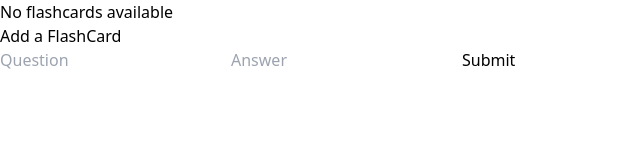
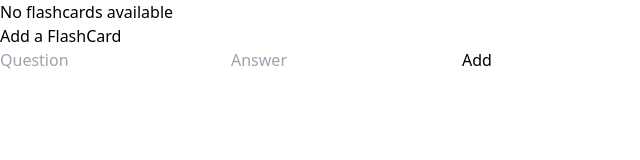
Before and after one commit to Neel-07/FlashCard, a React (Vite) app: page / in a window 1280 px wide. Shown: the top 160 px of the page, without its empty margins (0-640 px from the left). Built offline with nearby package versions, Linux system fonts and the light colour scheme.

Commit message:
Edit feature done

```diff
--- a/src/App.jsx
+++ b/src/App.jsx
@@ -1,26 +1,37 @@
-import React, { useState } from 'react'
-import FlashcardList from './components/FlashcardList'
-import AddCard from './components/AddCard'
+import React, { useState } from 'react';
+import FlashcardList from './components/FlashcardList';
+import AddCard from './components/AddCard';
 import './App.css';
-
 
 function App() {
   const [cards, setCards] = useState([]);
+  const [editCard, setEditCard] = useState(null);
 
-  const handleformSubmitData = (data)=>{setCards([...cards,data]) };
+  const handleformSubmitData = (data) => {
+    if (editCard !== null) {
+      setCards(cards.map((card, index) => (index === editCard ? data : card)));
+      setEditCard(null);
+    } else {
+      setCards([...cards, data]);
+    }
+  };
 
   const handleRemove = (id) => {
-    setCards(()=>cards.filter((item,index)=>index!=id))
-  }
+    setCards(() => cards.filter((item, index) => index !== id));
+  };
+
+  const handleEdit = (id) => {
+    setEditCard(id);
+  };
+
   return (
     <div className='w-full h-screen bg-zinc-300 flex items-center justify-center'>
       <div className='container mx-auto'>
-      <FlashcardList handleRemove={handleRemove} cards={cards}/>
-      <AddCard handleformSubmitData={handleformSubmitData}/>
+        <FlashcardList handleRemove={handleRemove} handleEdit={handleEdit} cards={cards} />
+        <AddCard handleformSubmitData={handleformSubmitData} editCard={editCard !== null ? cards[editCard] : null} />
+      </div>
     </div>
-    </div>
-
-  )
+  );
 }
 
-export default App
+export default App;
--- a/src/components/AddCard.jsx
+++ b/src/components/AddCard.jsx
@@ -1,23 +1,49 @@
-import React from 'react'
-import { useForm } from 'react-hook-form'
+import React, { useEffect } from 'react';
+import { useForm } from 'react-hook-form';
 
-function AddCard({handleformSubmitData}) {
-        const {register, handleSubmit, reset} = useForm();
-        const handleformSubmit = (data) => {
-           handleformSubmitData(data);
-           reset();
-        }
+function AddCard({ handleformSubmitData, editCard }) {
+  const { register, handleSubmit, reset, setValue } = useForm();
+
+  useEffect(() => {
+    if (editCard) {
+      setValue('Question', editCard.Question);
+      setValue('Answer', editCard.Answer);
+    } else {
+      reset();
+    }
+  }, [editCard, setValue, reset]);
+
+  const handleformSubmit = (data) => {
+    handleformSubmitData(data);
+    reset();
+  };
 
   return (
     <div className='mt-10 flex flex-col gap-10 justify-center'>
-        <h2 className=' mt-40 text-red-500 font-sans underline underline-offset-8 font-semibold text-3xl'>Add a FlashCard</h2>
-        <form  className=' flex gap-10' onSubmit={handleSubmit(handleformSubmit)}>
-            <input {...register('Question')} className='rounded-md px-2 py-1 text-base font-semibold outline-none ' type="text" placeholder='Question'/>
-            <input {...register('Answer')} className='rounded-md px-2 py-1 text-base font-semibold outline-none ' type="text"  placeholder='Answer'/>
-            <input  className='rounded-md px-5 py-1 bg-blue-500 text-white font-semibold 'type="submit" />
-        </form>
+      <h2 className='mt-40 text-red-500 font-sans underline underline-offset-8 font-semibold text-3xl'>
+        {editCard ? 'Edit FlashCard' : 'Add a FlashCard'}
+      </h2>
+      <form className='flex gap-10' onSubmit={handleSubmit(handleformSubmit)}>
+        <input
+          {...register('Question')}
+          className='rounded-md px-2 py-1 text-base font-semibold outline-none'
+          type='text'
+          placeholder='Question'
+        />
+        <input
+          {...register('Answer')}
+          className='rounded-md px-2 py-1 text-base font-semibold outline-none'
+          type='text'
+          placeholder='Answer'
+        />
+        <input
+          className='rounded-md px-5 py-1 bg-blue-500 text-white font-semibold'
+          type='submit'
+          value={editCard ? 'Update' : 'Add'}
+        />
+      </form>
     </div>
-  )
+  );
 }
 
-export default AddCard
+export default AddCard;
--- a/src/components/Flashcard.jsx
+++ b/src/components/Flashcard.jsx
@@ -1,6 +1,6 @@
 import React, { useState } from "react";
 
-function Flashcard({ card, handleRemove, id }) {
+function Flashcard({ card, handleRemove, handleEdit, id }) {
   const [flip, setFlip] = useState(false);
 
   if (!card) {
@@ -19,7 +19,13 @@ function Flashcard({ card, handleRemove, id }) {
           {card.Question}
         </h1>
         <div className="buttons flex gap-4">
-          <button className=" ml-2 px-5 py-1 bg-red-600 text-xs rounded-md font-semibold text-white mt-4">
+          <button
+            onClick={(e) => {
+              e.stopPropagation();
+              handleEdit(id);
+            }}
+            className="ml-2 px-5 py-1 bg-blue-600 text-xs rounded-md font-semibold text-white mt-4"
+          >
             Edit
           </button>
           <button
@@ -29,7 +35,7 @@ function Flashcard({ card, handleRemove, id }) {
             }}
             className="px-3 py-1 bg-red-600 text-xs rounded-md font-semibold text-white mt-4"
           >
-            Remove It
+            Remove
           </button>
         </div>
       </div>
--- a/src/components/FlashcardList.jsx
+++ b/src/components/FlashcardList.jsx
@@ -2,7 +2,7 @@ import React, { useState } from 'react';
 import { FaArrowLeft, FaArrowRight } from 'react-icons/fa';
 import Flashcard from './Flashcard';
 
-function FlashcardList({ cards, handleRemove }) {
+function FlashcardList({ cards, handleRemove, handleEdit }) {
   const [currentIndex, setCurrentIndex] = useState(0);
 
   const goToPrevious = () => {
@@ -27,7 +27,12 @@ function FlashcardList({ cards, handleRemove }) {
         <FaArrowLeft size={24} />
       </button>
       <div className='w-64'>
-        <Flashcard handleRemove={handleRemove} id={currentIndex} card={cards[currentIndex]} />
+        <Flashcard
+          handleRemove={handleRemove}
+          handleEdit={handleEdit}
+          id={currentIndex}
+          card={cards[currentIndex]}
+        />
       </div>
       <button onClick={goToNext} className='p-2'>
         <FaArrowRight size={24} />
```
